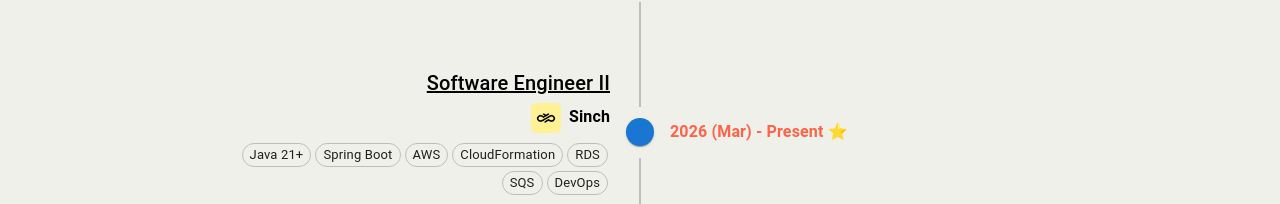
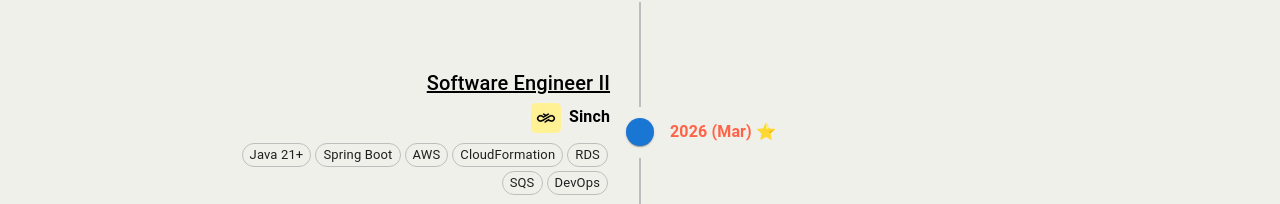
Before and after one commit to ColtonRandall/dev-portfolio, a React (Vite) app: page /timeline in a window 1280 px wide. Shown: the part 284-488 px from the top of the page. Built offline with nearby package versions, Linux system fonts and the light colour scheme; some icons are missing.

Commit message:
update timeline

```diff
--- a/src/pages/Timeline/ColtonTimeline.jsx
+++ b/src/pages/Timeline/ColtonTimeline.jsx
@@ -52,7 +52,7 @@
         </TimelineItem>
 
         <TimelineComponent
-          yearEntry="2026 (Mar) - Present ⭐️"
+          yearEntry="2026 (Mar) ⭐️"
           iconComponent={<RocketLaunchIcon />}
           title="Software Engineer II"
           description="Sinch"
```
